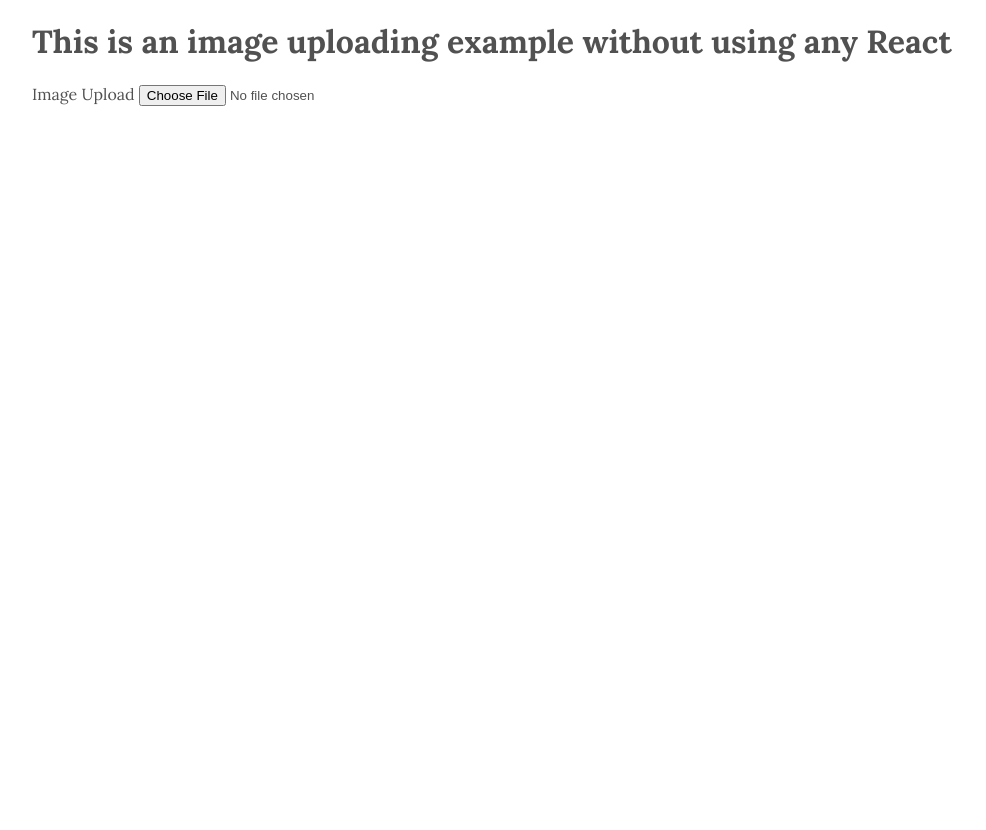
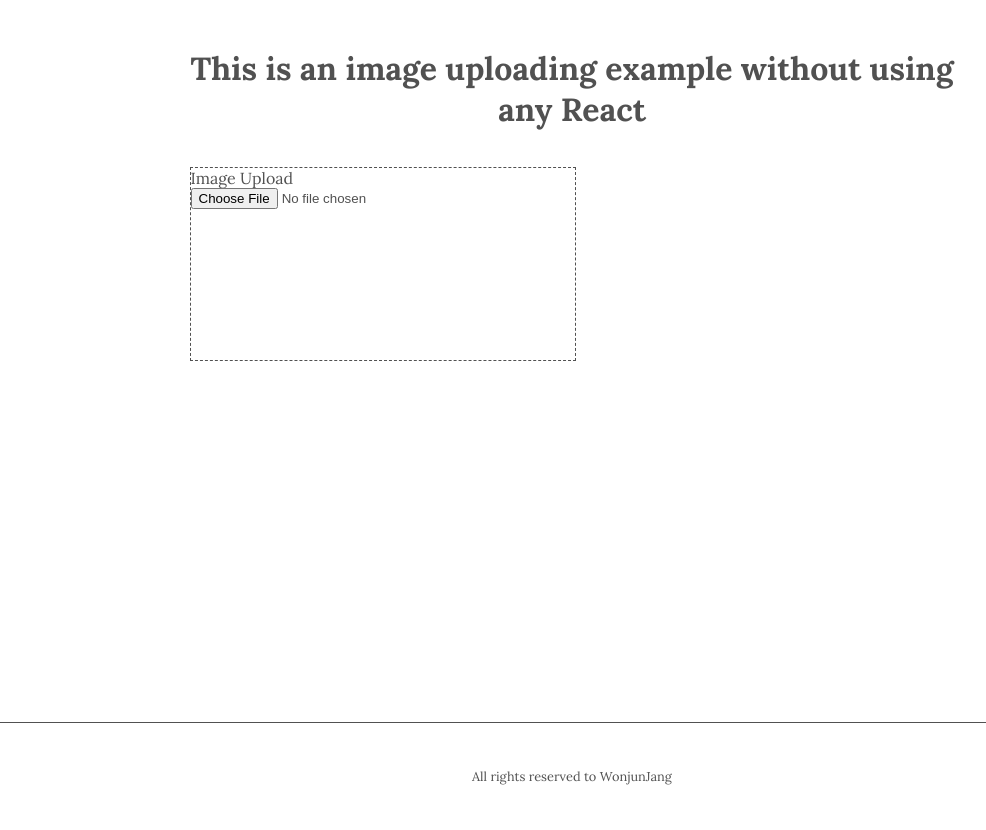
Before and after one commit to Wonjuny0804/image-upload-js, a website: page index.html in a window 1280 px wide. Shown: the whole page, without its empty margins (68-1054 px from the left). Before the commit the page ends 800 px from the top, so only its background shows below. Drawn offline with Linux system fonts and the light colour scheme.

Commit message:
Work on styling

```diff
--- a/index.css
+++ b/index.css
@@ -6,15 +6,25 @@ body {
 }
 
 main {
-  max-width: 1080px;
+  max-width: 765px;
   margin: 0 auto;
+  min-height: 80vh;
+}
+
+footer {
+  margin-top: 50px;
+  padding: 2rem 5rem;
+  text-align: center;
+  font-size: 0.8em;
+  color: #515151;
+  border-top: 1px solid #515151;
 }
 
 .heading {
-  font-family: "Roboto", sans-serif;
-  font-size: 16px;
-  font-weight: 300;
-  color: #fff;
+  font-family: "Lora", serif;
+  font-size: 32px;
+  font-weight: 700;
+  color: #515151;
   text-align: center;
   padding: 1rem 0;
   margin-top: 32px;
@@ -23,4 +33,22 @@ main {
 .image-upload {
   display: flex;
   flex-direction: column;
+  border: 1px dashed #515151;
+  width: 24rem;
+  height: 12rem;
+  /* display: flex; */
+  /* justify-content: center; */
+  /* align-items: center; */
+  position: relative;
 }
+
+.image-upload:hover {
+  background-color: rgb(250, 244, 237);
+  cursor: pointer;
+}
+
+.input-upload > #image-upload {
+  width: 100%;
+  height: 100%;
+  position: absolute;
+}
--- a/index.html
+++ b/index.html
@@ -11,19 +11,23 @@
       href="https://fonts.googleapis.com/css2?family=Lora:ital,wght@0,400;0,700;1,700&display=swap"
       rel="stylesheet"
     />
-    <script src="./index.js"></script>
+    <script src="./index.js" defer></script>
     <title>Image upload test</title>
   </head>
   <body>
     <main>
-      <h1 className="heading">
+      <h1 class="heading">
         This is an image uploading example without using any React
       </h1>
 
-      <div className="image-upload">
+      <div class="image-upload">
         <label for="image-upload">Image Upload</label>
         <input id="image-upload" type="file" />
       </div>
     </main>
+
+    <footer>
+      <p>All rights reserved to WonjunJang</p>
+    </footer>
   </body>
 </html>
--- a/index.js
+++ b/index.js
@@ -0,0 +1,7 @@
+console.log("I was imported!");
+
+const $input = document.querySelector("#image-upload");
+
+$input.addEventListener("change", function (e) {
+  console.log(e);
+});
```
